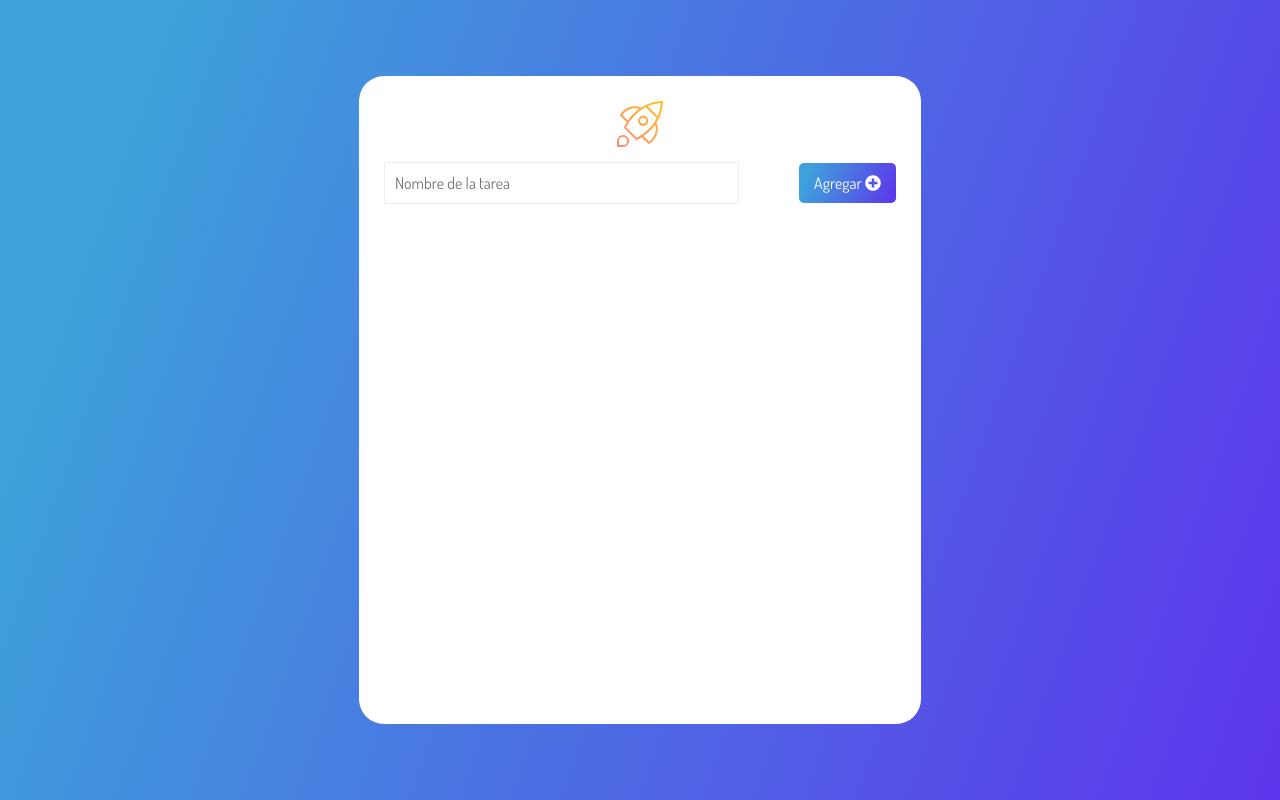
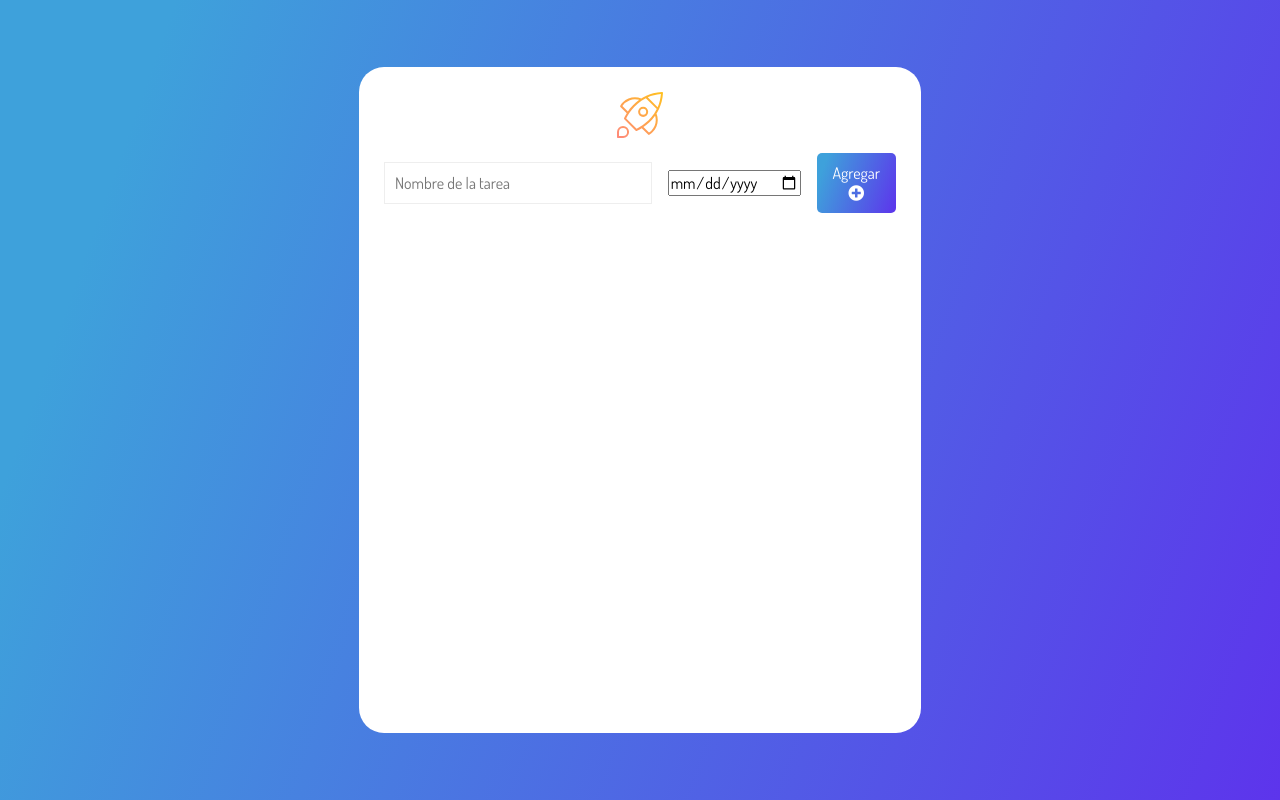
Before and after one commit to JoseMON-Dev/administrador_de_tares, a plain HTML site: page index.html in a window 1280 px wide. Drawn offline with Linux system fonts and the light colour scheme.

Commit message:
manipulando fechas con js

```diff
--- a/index.html
+++ b/index.html
@@ -25,6 +25,12 @@
               autocomplete="off"
               data-form-input
             />
+            <input
+            type="date"
+            name="date"
+            class="inputDate"
+            data-form-input
+            />
             <button type="submit" class="btnCreate" data-form-btn>
               Agregar <i class="fas fa-plus-circle"></i>
             </button>
--- a/script.js
+++ b/script.js
@@ -21,7 +21,7 @@ const createTask = (event) =>{
   titleTask.textContent = value;
   taskContent.appendChild(titleTask);
   console.log(taskContent);
-  //** agregar mos un hijo al html usamos apprndChild(hijo en html)*/
+  //** agregar mos un hijo al html usamos appendChild(hijo en html)*/
   list.appendChild(task);
   task.appendChild(taskContent);
 
--- a/styles.css
+++ b/styles.css
@@ -51,6 +51,11 @@ form {
 
 .inputForm::placeholder {
   padding: 0px;
+}
+
+.inputDate{
+  margin-right: 1rem;
+  margin-left: 1rem;
 }
 
 .btnCreate {
```
